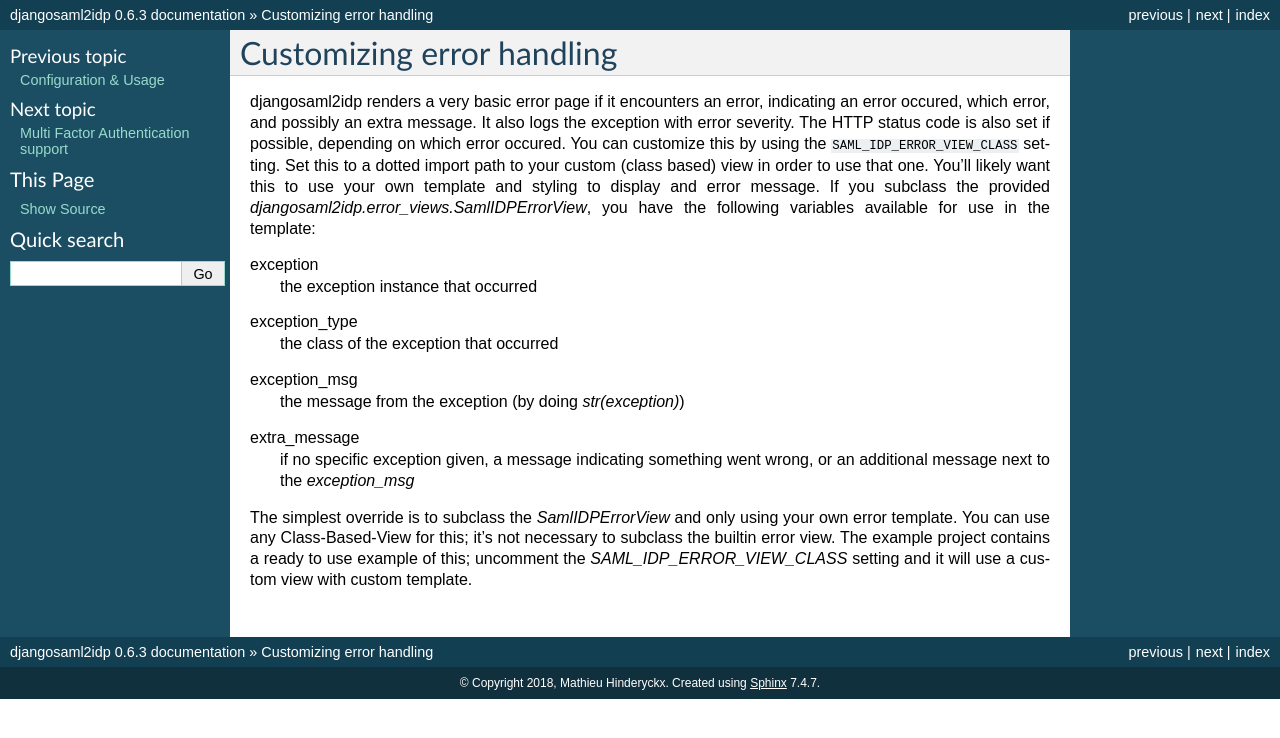
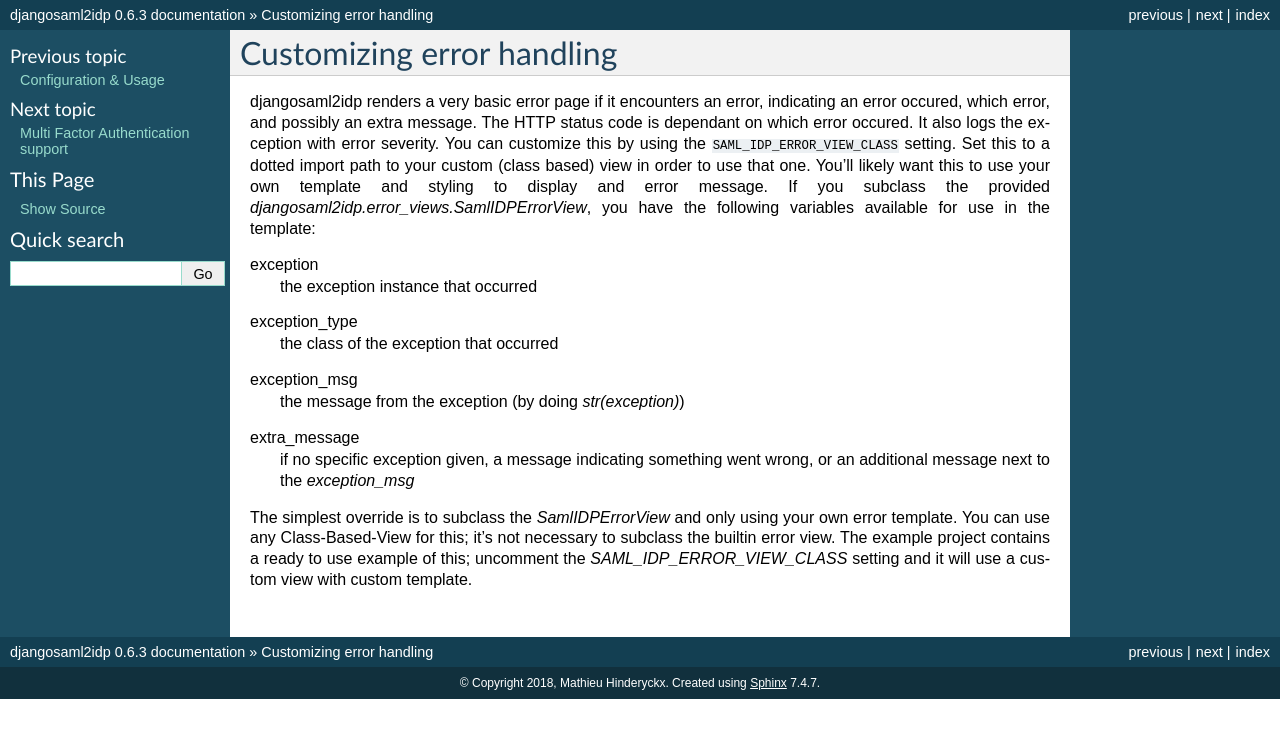
Before and after one commit to OTA-Insight/djangosaml2idp, a Sphinx documentation site: the page built from docs/error.rst, in a window 1280 px wide. Shown: the top 738 px of the page. Built offline with Sphinx 7.4.7, drawn with Linux system fonts in a browser that asks for light colours.

Commit message:
some comment cleanup

```diff
--- a/README.rst
+++ b/README.rst
@@ -173,8 +173,7 @@ Customizing error handling
 ==========================
 
 djangosaml2idp renders a very basic error page if it encounters an error, indicating an error occured, which error, and possibly an extra message.
-It also logs the exception with error severity.
-The HTTP status code is also set if possible, depending on which error occured.
+The HTTP status code is dependant on which error occured. It also logs the exception with error severity.
 You can customize this by using the ``SAML_IDP_ERROR_VIEW_CLASS`` setting. Set this to a dotted import path to your custom (class based) view in order to use that one.
 You'll likely want this to use your own template and styling to display and error message.
 If you subclass the provided `djangosaml2idp.error_views.SamlIDPErrorView`, you have the following variables available for use in the template:
--- a/docs/error.rst
+++ b/docs/error.rst
@@ -2,8 +2,7 @@ Customizing error handling
 ==========================
 
 djangosaml2idp renders a very basic error page if it encounters an error, indicating an error occured, which error, and possibly an extra message.
-It also logs the exception with error severity.
-The HTTP status code is also set if possible, depending on which error occured.
+The HTTP status code is dependant on which error occured. It also logs the exception with error severity.
 You can customize this by using the ``SAML_IDP_ERROR_VIEW_CLASS`` setting. Set this to a dotted import path to your custom (class based) view in order to use that one.
 You'll likely want this to use your own template and styling to display and error message.
 If you subclass the provided `djangosaml2idp.error_views.SamlIDPErrorView`, you have the following variables available for use in the template:
```
